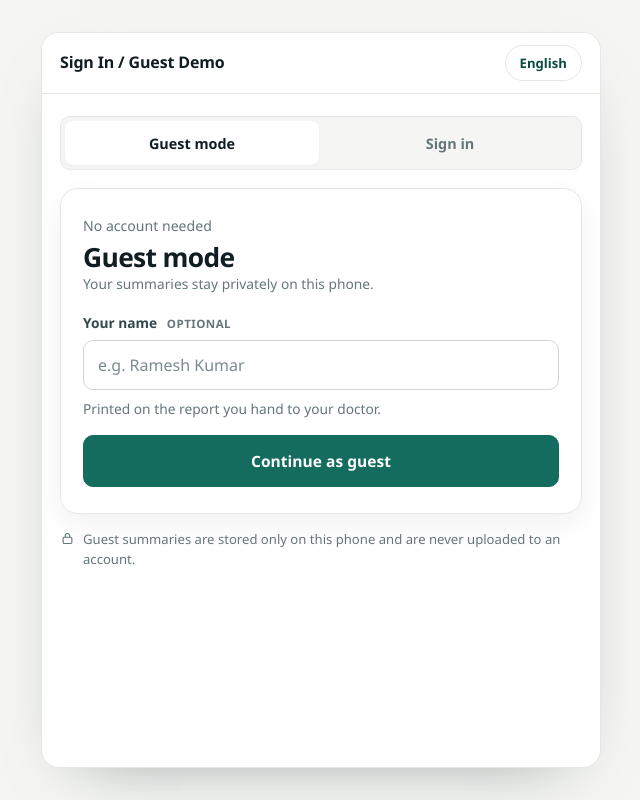
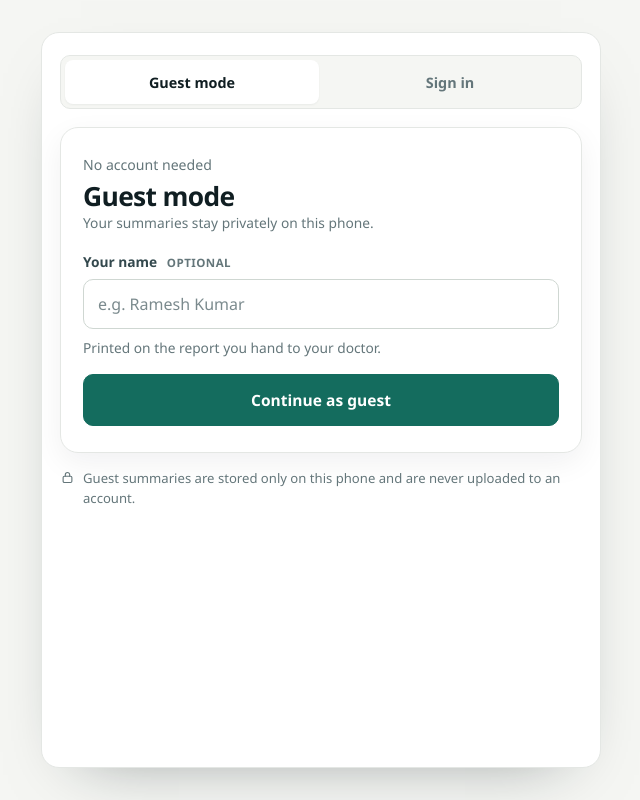
Before and after one commit to NikhilK-1007/Voice-Care, a website: page frontend/www/index.html in a window 1280 px wide. Shown: the whole page, without its empty margins (319-959 px from the left). Drawn offline with nearby package versions, Linux system fonts and the light colour scheme.

Commit message:
Remove topbar title and oversized language pill across tabs and language screen

```diff
--- a/frontend/www/css/styles.css
+++ b/frontend/www/css/styles.css
@@ -187,6 +187,8 @@ svg.icon-sm { width: 15px; height: 15px; stroke-width: 1.8; }
 .icon-button:hover { background: var(--surface-sunk); border-color: var(--line-strong); }
 
 .appbar-action {
+  width: auto;
+  justify-self: end;
   border: 1px solid var(--line);
   background: var(--surface);
   border-radius: 999px;
--- a/frontend/www/js/app.js
+++ b/frontend/www/js/app.js
@@ -8,17 +8,17 @@
 (() => {
   const SCREENS = {
     splash: { title: 'VoiceCare', topbar: false, bottomNav: false },
-    auth: { title: 'Sign In / Guest Demo', topbar: true, bottomNav: false },
-    home: { title: 'VoiceCare Home', topbar: true, bottomNav: true, back: false },
-    language: { title: 'Select Language', topbar: true, bottomNav: false },
-    input: { title: 'Describe Health Concern', topbar: true, bottomNav: true },
-    processing: { title: 'Preparing Summary', topbar: true, bottomNav: false },
-    summary: { title: 'Health Summary', topbar: true, bottomNav: false },
-    edit: { title: 'Edit Summary', topbar: true, bottomNav: false },
-    pdf: { title: 'PDF Preview & Share', topbar: true, bottomNav: false },
-    reminders: { title: 'Medicine Reminders', topbar: true, bottomNav: true },
-    history: { title: 'Patient History', topbar: true, bottomNav: true },
-    about: { title: 'About, Privacy & Access', topbar: true, bottomNav: true }
+    auth: { title: 'Sign in', topbar: false, bottomNav: false },
+    home: { title: 'VoiceCare Home', topbar: false, bottomNav: true, back: false },
+    language: { title: 'Select Language', topbar: false, bottomNav: false },
+    input: { title: 'Describe Health Concern', topbar: false, bottomNav: true },
+    processing: { title: 'Preparing Summary', topbar: false, bottomNav: false },
+    summary: { title: 'Health Summary', topbar: false, bottomNav: false },
+    edit: { title: 'Edit Summary', topbar: false, bottomNav: false },
+    pdf: { title: 'PDF Preview & Share', topbar: false, bottomNav: false },
+    reminders: { title: 'Medicine Reminders', topbar: false, bottomNav: true },
+    history: { title: 'Patient History', topbar: false, bottomNav: true },
+    about: { title: 'Safety & Accessibility', topbar: false, bottomNav: true }
   };
 
   const state = {
```
